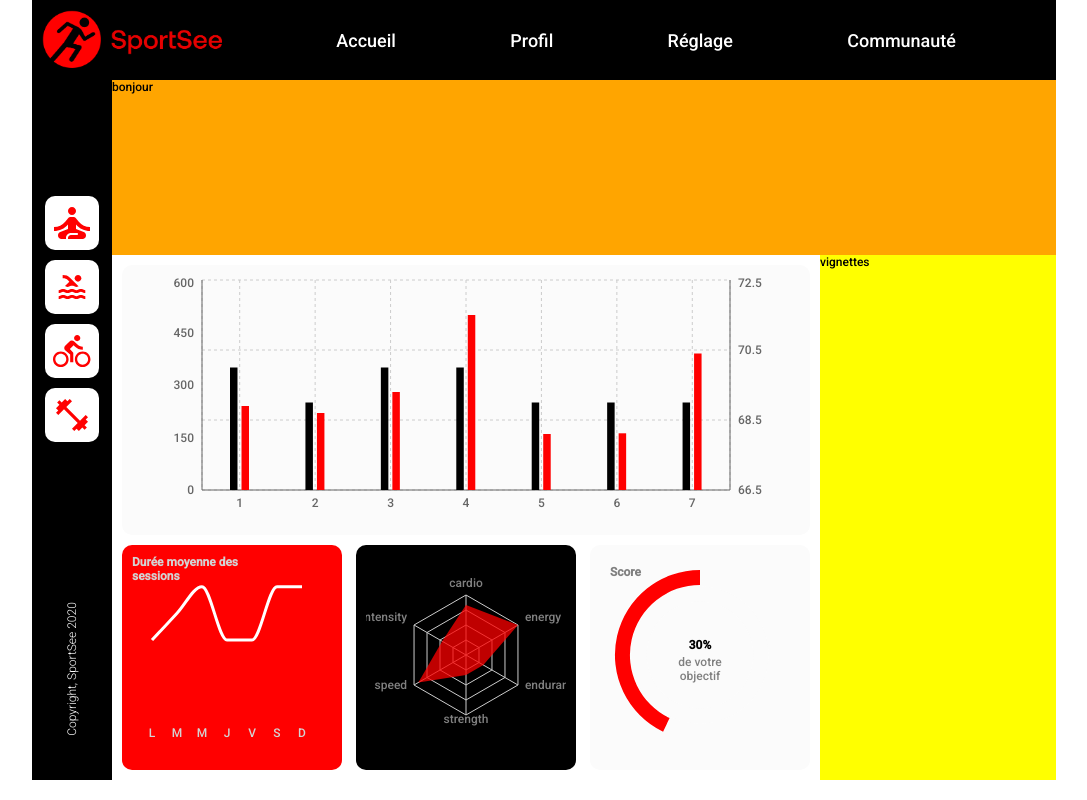
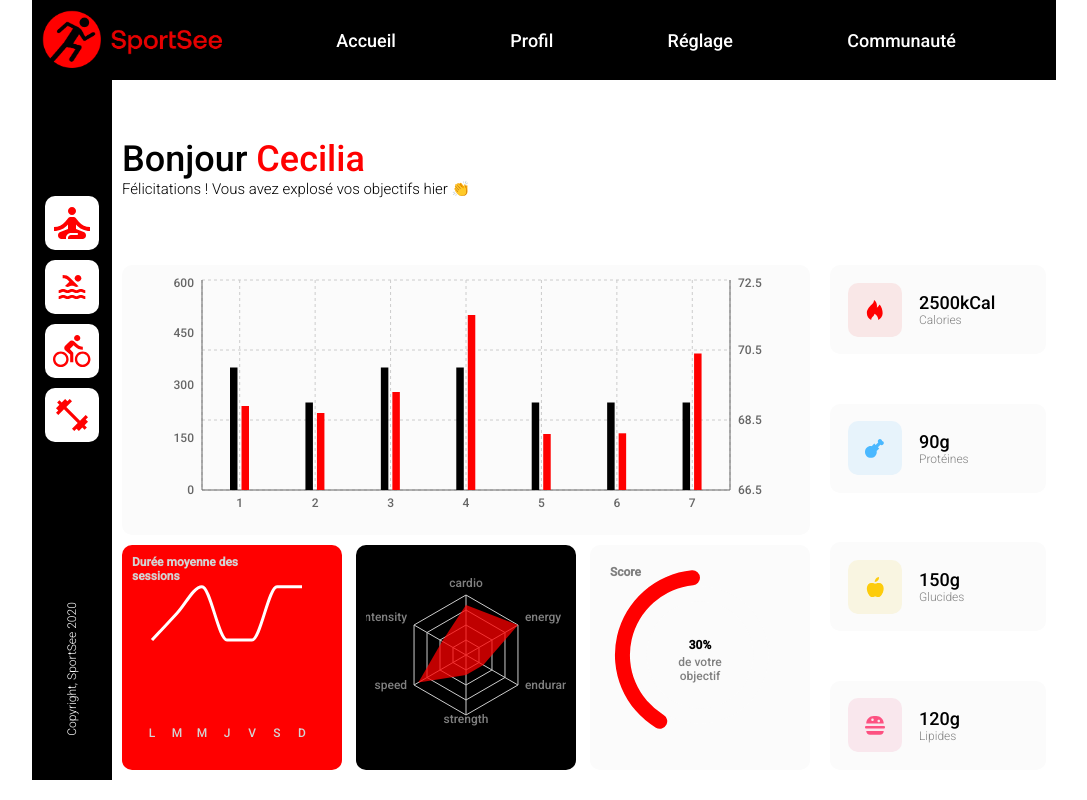
Before and after one commit to mulekick/ocr-sportsee-frontend, a React (Create React App) app: page / in a window 1280 px wide. Shown: the whole page, without its empty margins (96-1183 px from the left). Built offline with nearby package versions, Linux system fonts and the light colour scheme.

Commit message:
P12 update

```diff
--- a/src/js/app.jsx
+++ b/src/js/app.jsx
@@ -3,6 +3,9 @@
 // import modules
 import React, {useState, useEffect} from "react";
 import PropTypes from "prop-types";
+
+import Hello from "./components/hello.jsx";
+import Stats from "./components/stats.jsx";
 
 import BarShart from "./charts/bar.jsx";
 import LineShart from "./charts/line.jsx";
@@ -36,17 +39,18 @@ const
 
         // container div styling
         return <>
-            <div>bonjour</div>
+            {/* condition props value so as to avoid the flashing effect on load */}
+            <Hello data={ profile ? profile.format(`hello`) : {firstName: ``}} />
             <div>
                 {/* // condition component rendering on data being available */}
                 {activity ? <BarShart data={ activity.format() } height={250} width={668} /> : null}
                 <div className="horizontal-wrapper">
                     {sessions ? <LineShart data={ sessions.format() } height={200} width={200} /> : null}
                     {performance ? <RadarShart data={ performance.format() } height={200} width={200} /> : null}
-                    {profile ? <RadialBarShart data={ profile.format()} height={200} width={200} /> : null}
+                    {profile ? <RadialBarShart data={ profile.format(`radial`)} height={200} width={200} /> : null}
                 </div>
             </div>
-            <div>vignettes</div>
+            <Stats data={ profile ? profile.format(`stats`) : {keyData: {}}} />
         </>;
     };
 
--- a/src/js/charts/bar.jsx
+++ b/src/js/charts/bar.jsx
@@ -30,7 +30,7 @@ const
                 {/* declare dedicated Y axis for weight and calories and restrict the kilogram values domain so the variations are visible ... */}
                 <YAxis yAxisId={0} dataKey="kilogram" domain={[ `dataMin - 2.5`, `dataMax + 2.5` ]} orientation="right" tickLine={false} />
                 <YAxis yAxisId={1} dataKey="calories" orientation="left" tickLine={false} />
-                <Tooltip content={<XToolTip />} wrapperStyle={{padding: `10px`, "background-color": `red`, color: `white`}} />
+                <Tooltip content={<XToolTip />} wrapperStyle={{padding: `10px`, backgroundColor: `red`, color: `white`}} />
                 {/* bind each bar to their specific Y axis ID ... */}
                 <Bar yAxisId={0} barSize={7.5} dataKey="kilogram" fill="#000000" />
                 <Bar yAxisId={1} barSize={7.5} dataKey="calories" fill="#ff0000" />
--- a/src/js/charts/line.jsx
+++ b/src/js/charts/line.jsx
@@ -24,7 +24,7 @@ const
             <span style={{position: `absolute`}}><strong>Durée moyenne des<br />sessions</strong></span>
             <LineChart height={height} width={width} data={data} margin={{top: 5, right: 30, left: 20, bottom: 5}}>
                 <XAxis stroke="lightgrey" dataKey="day" axisLine={false} tickLine={false} />
-                <Tooltip content={<XToolTip />} wrapperStyle={{padding: `10px`, "background-color": `lightgrey`, color: `black`}} />
+                <Tooltip content={<XToolTip />} wrapperStyle={{padding: `10px`, backgroundColor: `lightgrey`, color: `black`}} />
                 <Line type="monotone" dataKey="sessionLength" stroke="#ffffff" strokeWidth={3} dot={false} />
             </LineChart>
         </div>;
--- a/src/js/charts/radial.jsx
+++ b/src/js/charts/radial.jsx
@@ -13,12 +13,12 @@ const
             {/* overlayed div styling */}
             <div className="overlay" style={{height: `${ height }px`, width: `${ width }px`}}>
                 <span style={{position: `absolute`, top: `10px`, left: `10px`}}><strong>Score</strong></span>
-                <span style={{color: `black`, "font-size": `24px`}}><strong>{ data.at(1).percentage }%</strong></span>
+                <span style={{color: `black`, fontSize: `24px`}}><strong>{ data.at(1).percentage }%</strong></span>
                 <span>de votre</span>
                 <span>objectif</span>
             </div>
             <RadialBarChart height={height} width={width} style={{transform: `rotate(0.75turn)`}} cx="50%" cy="50%" innerRadius="65%" outerRadius="100%" barSize={15} data={data}>
-                <RadialBar background={false} clockWise dataKey="percentage" />
+                <RadialBar background={false} clockWise dataKey="percentage" cornerRadius={15}/>
             </RadialBarChart>
         </div>;
     };
--- /dev/null
+++ b/src/js/components/hello.jsx
@@ -0,0 +1,27 @@
+// import modules
+import PropTypes from "prop-types";
+
+const
+    // sample hook-based stuff
+    Hello = props => {
+        const
+            // destructure props
+            {data: {firstName}} = props;
+
+        // wrapper div styling
+        return <div>
+            <h1>Bonjour <span>{ firstName }</span></h1>
+            <h4>Félicitations ! Vous avez explosé vos objectifs hier 👏</h4>
+        </div>;
+    };
+
+// define prop types ...
+Hello.propTypes = {
+    // data : object shape required
+    data: PropTypes.shape({
+        // firstName : string required
+        firstName: PropTypes.string.isRequired
+    }).isRequired
+};
+
+export default Hello;
--- /dev/null
+++ b/src/js/components/stats.jsx
@@ -0,0 +1,66 @@
+// import modules
+import PropTypes from "prop-types";
+import Thumbnail from "./thumbnail.jsx";
+
+// import assets
+import calories from "../../img/calories.svg";
+import protein from "../../img/protein.svg";
+import sugar from "../../img/sugar.svg";
+import fat from "../../img/fat.svg";
+
+const
+    // sample hook-based stuff
+    Stats = props => {
+        const
+            // destructure props
+            {data: {keyData: {calorieCount, proteinCount, carbohydrateCount, lipidCount}}} = props;
+
+        // wrapper div styling
+        return <div>
+            {/* stats */}
+            <ul>
+                <li>
+                    <Thumbnail bg={ `#f9e7e7` } src={ calories } alt={ calories } />
+                    <div>
+                        <span>{calorieCount}kCal</span><br />
+                        <span>Calories</span>
+                    </div>
+                </li>
+                <li>
+                    <Thumbnail bg={ `#e7f3fb` } src={ protein } alt={ protein } />
+                    <div>
+                        <span>{proteinCount}g</span><br />
+                        <span>Protéines</span>
+                    </div>
+                </li>
+                <li>
+                    <Thumbnail bg={ `#f9f5e1` } src={ sugar } alt ={ sugar } />
+                    <div>
+                        <span>{carbohydrateCount}g</span><br />
+                        <span>Glucides</span>
+                    </div>
+                </li>
+                <li>
+                    <Thumbnail bg={ `#f9e7ed` } src={ fat } alt ={ fat } />
+                    <div>
+                        <span>{lipidCount}g</span><br />
+                        <span>Lipides</span>
+                    </div>
+                </li>
+            </ul>
+        </div>;
+    };
+
+// define prop types ...
+Stats.propTypes = {
+    // keyData : object shape required
+    keyData: PropTypes.shape({
+        // calorieCount / proteinCount / carbohydrateCount / lipidCount : number required
+        calorieCount: PropTypes.number.isRequired,
+        proteinCount: PropTypes.number.isRequired,
+        carbohydrateCount: PropTypes.number.isRequired,
+        lipidCount: PropTypes.number.isRequired
+    }).isRequired
+};
+
+export default Stats;
--- a/src/js/components/thumbnail.jsx
+++ b/src/js/components/thumbnail.jsx
@@ -9,7 +9,7 @@ const
             {bg, src, alt} = props;
 
         // wrapper div styling
-        return <div style={{backgroundColor: bg}}>
+        return <div className="thumbnail" style={{backgroundColor: bg}}>
             <img src={ src } alt={ alt } />
         </div>;
     };
--- a/src/js/helpers/models.js
+++ b/src/js/helpers/models.js
@@ -73,13 +73,25 @@ const
         constructor(d) {
             const
                 // destructure data and account for inconsistencies
-                {id, todayScore, score} = d;
+                {id, userInfos: {firstName}, todayScore, score, keyData} = d;
             // flatten data for consumption by components
+            this.firstName = firstName;
             this.score = todayScore || score;
+            this.keyData = keyData;
         }
 
         // data formatting method (recharts expects the SVG fill as part of the data ...)
-        format() {
+        format(f) {
+            switch (f) {
+            case `hello` :
+                return {
+                    firstName: this.firstName
+                };
+            case `stats` :
+                return {
+                    keyData: this.keyData
+                };
+            case `radial` :
                 return [ {
                     name: `remainder`,
                     percentage: 1e2 - (this.score * 1e2),
@@ -90,6 +102,9 @@ const
                     percentage: this.score * 1e2,
                     fill: `#ff0000`
                 } ];
+            default :
+                throw new Error(`invalid format`);
+            }
         }
     };
 
--- a/src/scss/main.scss
+++ b/src/scss/main.scss
@@ -43,6 +43,12 @@ div.container {
     @include box($backcolor: unset, $radius: 0px);
 }
 
+div.thumbnail {
+    // content layout management
+    @include flex($align: center, $justify: center);
+    @include box($width: 54px, $height: 54px);
+}
+
 div.left {
     // content layout management
     @include flex($align: center, $justify: space-around);
@@ -56,13 +62,6 @@ div.left {
         > li {
             // style overrides
             margin-bottom: 10px;
-
-            div {
-                // content layout management
-                @include flex($align: center, $justify: center);
-                @include box($width: 54px, $height: 54px);
-            }
-
         }
     }
 
@@ -89,7 +88,23 @@ div.content {
     // greetings
     > div:nth-of-type(1) {
         // content layout management
-        @include box($width: 100%, $height: 25%, $padding: unset, $backcolor: orange, $radius: 0px);
+        @include flex($align: flex-start, $justify: center);
+        @include box($width: 100%, $height: 25%, $radius: 0px);
+
+        * {
+            @include span($margin: unset, $size: $font_large, $weight: 500);
+        }
+
+        span {
+            // style overrides
+            color: red;
+        }
+
+        h4 {
+            // style overrides
+            font-size: 15px;
+            font-weight: 300;
+        }
     }
 
     // charts
@@ -98,9 +113,35 @@ div.content {
         @include box($width: 75%, $height: 75%, $radius: 0px);
     }
 
-    // indicators
+    // stats
     > div:nth-of-type(3) {
-        @include box($width: 25%, $height: 75%, $padding: unset, $backcolor: yellow, $radius: 0px);
+        @include box($width: 25%, $height: 75%, $padding: unset, $radius: 0px);
+
+        ul {
+            // content layout management
+            @include flex($justify: space-between);
+            @include box($height: 100%, $padding: 10px, $radius: 0px);
+            // style overrides
+            margin: 0;
+            list-style-type: none;
+
+            > li {
+                // content layout management
+                @include flex($direction: row, $justify: flex-start);
+                @include box($width: 100%, $padding: 17.5px, $backcolor: $color_background_secondary);
+
+                > div:nth-of-type(2) {
+                    // style overrides
+                    margin-left: 17.5px;
+                    > span:nth-of-type(1) {
+                        @include span();
+                    }
+                    > span:nth-of-type(2) {
+                        @include span($size: $font_small, $weight: 300, $color: grey);
+                    }
+                }
+            }
+        }
     }
 
 }
@@ -119,7 +160,7 @@ div.horizontal-wrapper {
 // bar chart wrapper div
 div.bar-wrapper {
     // content layout management
-    @include box($width: fit-content, $height: fit-content, $backcolor: $color_background_charts);
+    @include box($width: fit-content, $height: fit-content, $backcolor: $color_background_secondary);
 
     // bar chart tooltip layout
     .tooltip {
@@ -149,7 +190,7 @@ div.radar-wrapper {
 // radial chart wrapper div
 div.radial-wrapper {
     // content layout management
-    @include box($width: fit-content, $height: 100%, $backcolor: $color_background_charts);
+    @include box($width: fit-content, $height: 100%, $backcolor: $color_background_secondary);
 
     // overlayed div layout
     .overlay {
--- a/src/scss/variables.scss
+++ b/src/scss/variables.scss
@@ -15,7 +15,7 @@ $radius_default: 10px;
 
 // background and font color
 $color_background: #ffffff;
-$color_background_charts: #fbfbfb;
+$color_background_secondary: #fbfbfb;
 $color_font_primary: #000000;
 $color_font_secondary: #ffffff;
 
```
Lines whose indentation alone changed are shown as unchanged.
